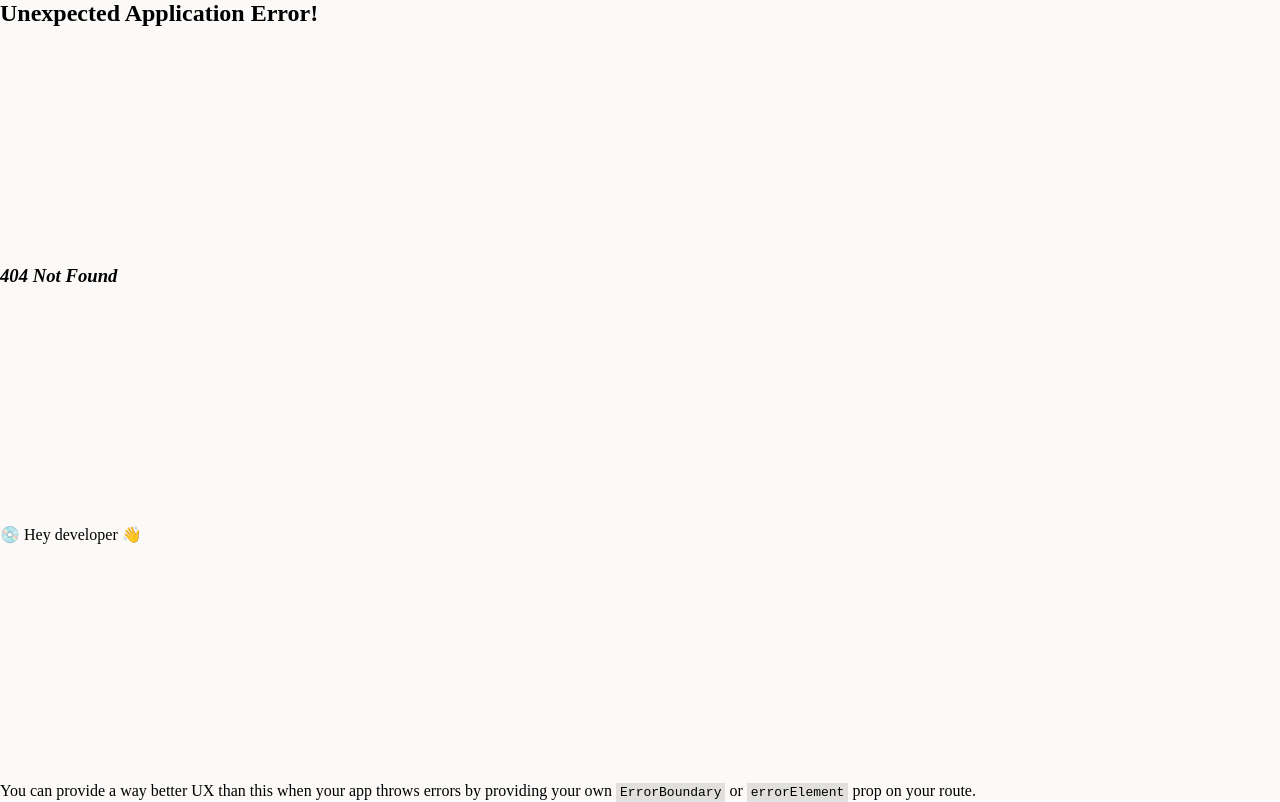
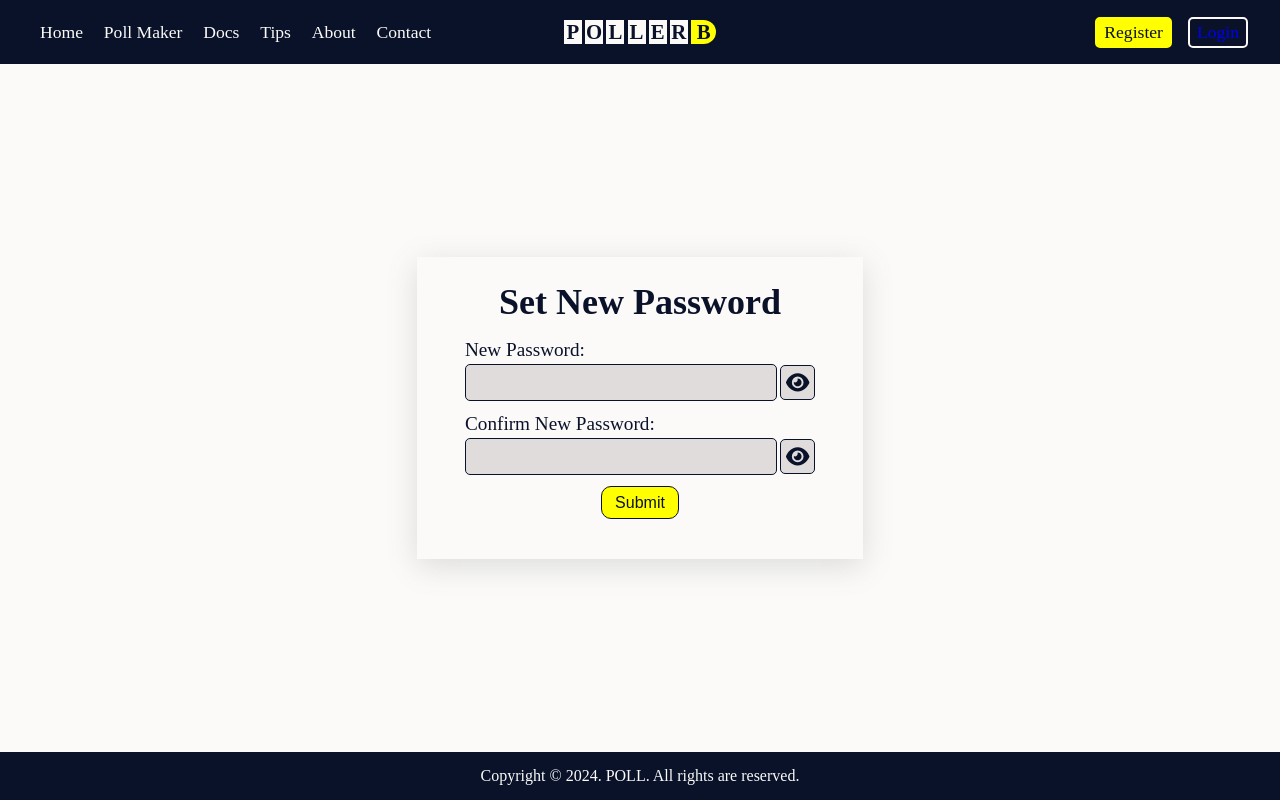
Before and after one commit to abror2142/poll-website, a React app in the folder frontend/: page /password-reset-confirm/1/1 in a window 1280 px wide. Before the commit this address had no page. Built offline with nearby package versions, Linux system fonts and the light colour scheme.

Commit message:
Reset Password Confirm page logic and style

```diff
--- a/frontend/src/Router.js
+++ b/frontend/src/Router.js
@@ -34,7 +34,7 @@ const routes = createRoutesFromElements(
             element={<PasswordReset />}
         />
         <Route
-            path="password-reset-confirm"
+            path="password-reset-confirm/:uid/:token"
             element={<PasswordResetConfirm />}
         />
     </Route>
--- a/frontend/src/containers/Auth/PasswordResetConfirm.js
+++ b/frontend/src/containers/Auth/PasswordResetConfirm.js
@@ -3,10 +3,10 @@ import { useState, useEffect } from "react";
 import { useParams } from "react-router-dom";
 
 import { FontAwesomeIcon } from "@fortawesome/react-fontawesome";
-import { faCircleExclamation } from "@fortawesome/free-solid-svg-icons";
+import { faCircleExclamation, faEye, faEyeSlash } from "@fortawesome/free-solid-svg-icons";
 
 import validateForm from "../../utils/validateForm";
-
+import { resetPasswordConfirm } from "../../utils/AuthAPI";
 
 function PasswordResetConfirm() {
 
@@ -21,8 +21,9 @@ function PasswordResetConfirm() {
     const [firstTouchRePassword, setFirstTouchRePassword] = useState(false)
 
     const [errors, setErrors] = useState({})
-
+    const [showPassword, setShowPassword] = useState(false)
     const {uid, token} = useParams()
+    const [submitting, setSubmitting] = useState(false)
 
     useEffect(()=> {
         setErrors(validateForm(null, null, password, rePassword))
@@ -31,33 +32,45 @@ function PasswordResetConfirm() {
     async function handleSubmit(e) {
         e.preventDefault()
 
+        if(uid && token){
+            setSubmitting(true)
             const data = {
                 "uid": uid,
                 "token": token,
                 "new_password": password,
                 "re_new_password": rePassword,
             }
+            try {
+            const response = await resetPasswordConfirm(data)
+            console.log(response)
+            } catch (error) {
+                console.log(error)
+            } finally{
+                setSubmitting(false)
+            }
+        }
 
-        // send data
     }
 
     return (
-        <div className="pass-res-confirm-page page-middle">
-            <div className="pass-res-confirm-header">
+        <div className="auth-page">
+            <div className="auth-page-header">
                 <h2>Set New Password</h2>
             </div>
 
-            <form onSubmit={handleSubmit} className="form pass-res-confirm-form">
+            <form onSubmit={handleSubmit} className="form auth-page-form">
 
-                <div className="password-input">
+                <div className="input-box">
 
-                    <div className="form-label">
-                        <label htmlFor="password">Password: </label>
+                    <div className="input-label">
+                        <label htmlFor="password">New Password: </label>
                     </div>
 
-                    <div className="password-field">
+                    <div className="input-password-field">
+                        <div className="input-field">
                         <input
                             id="password"
+                            type={showPassword ? "text" : "password"}
                             onChange={(e) => setPassword(e.target.value)}
                             onFocus={() => {
                                 setFocusPassword(true)
@@ -73,21 +86,35 @@ function PasswordResetConfirm() {
                             touchedPassword
                             && !focusPassword
                             && errors.password
-                            && <FontAwesomeIcon icon={faCircleExclamation}/>
+                            && <FontAwesomeIcon className="error-icon" icon={faCircleExclamation}/>
                         }
+                        </div>
+
+                        <div className="show-password-box">
+                            {
+                                showPassword
+                                ? <FontAwesomeIcon className="show-password-icon" icon={faEyeSlash} onClick={() => setShowPassword(false)}/>
+                                : <FontAwesomeIcon className="show-password-icon" icon={faEye} onClick={() => setShowPassword(true)}/>
+                            }
+                        </div>
                     </div>
 
                     {
                         touchedPassword
                         && focusPassword
                         && firstTouchPassword
-                        && errors.password
+                        && (errors.password.length > 0)
                         && <div className="error-box">
                                 <ul>
                                     {
                                         errors.password.map((error, index) => {
                                             return (
-                                            <li key={'password-error-' + index}>{error}</li>
+                                                <li key={'password-error-' + index}>
+                                                    <div className="error-list-item">
+                                                        <FontAwesomeIcon className="error-x-icon" icon={faXmark} />
+                                                        <p>{error}</p>
+                                                    </div>
+                                                </li>
                                             )
                                         })
                                     }
@@ -97,15 +124,17 @@ function PasswordResetConfirm() {
 
                 </div>
 
-                <div className="re-password-input">
+                <div className="input-box">
 
-                    <div className="form-label">
-                        <label htmlFor="re-password">Confirm Password:</label>
+                    <div className="input-label">
+                        <label htmlFor="re-password">Confirm New Password:</label>
                     </div>
 
-                    <div className="re-password-field">
+                    <div className="input-password-field">
+                        <div className="input-field">
                             <input
                                 id="re-password"
+                                type={showPassword ? "text" : "password"}
                                 onChange={(e) => setRePassword(e.target.value)}
                                 onFocus={() => {
                                     setFocusRePassword(true)
@@ -116,26 +145,38 @@ function PasswordResetConfirm() {
                                     setFirstTouchRePassword(true)
                                 }}
                             />
-
                             {
                                 touchedRePassword
                                 && !focusRePassword
                                 && errors.rePassword
-                            && <FontAwesomeIcon icon={faCircleExclamation}/>
+                                && <FontAwesomeIcon className="error-icon" icon={faCircleExclamation}/>
                             }
+                        </div>
+                        <div className="show-password-box">
+                            {
+                                showPassword
+                                ? <FontAwesomeIcon className="show-password-icon" icon={faEyeSlash} onClick={() => setShowPassword(false)}/>
+                                : <FontAwesomeIcon className="show-password-icon" icon={faEye} onClick={() => setShowPassword(true)}/>
+                            }
+                        </div>
                     </div>
 
                     {
                         touchedRePassword
                         && focusRePassword
                         && firstTouchRePassword
-                        && errors.rePassword
+                        && (errors.rePassword.length > 0)
                         && <div className="error-box">
                             <ul>
                                 {
-                                    errors.rePassword.map((error, index) => {
+                                    errors.password.map((error, index) => {
                                         return (
-                                            <li key={'rePassword-error-' + index}>{error}</li>
+                                            <li key={'password-error-' + index}>
+                                                <div className="error-list-item">
+                                                    <FontAwesomeIcon className="error-x-icon" icon={faXmark} />
+                                                    <p>{error}</p>
+                                                </div>
+                                            </li>
                                         )
                                     })
                                 }
@@ -145,8 +186,9 @@ function PasswordResetConfirm() {
 
                 </div>
 
-                <button>Submit</button>
-
+                <div className="form-button">
+                    <button disabled={submitting}>Submit{submitting && "ting..."}</button>
+                </div>
             </form>
 
         </div>
```
Lines whose indentation alone changed are shown as unchanged.
